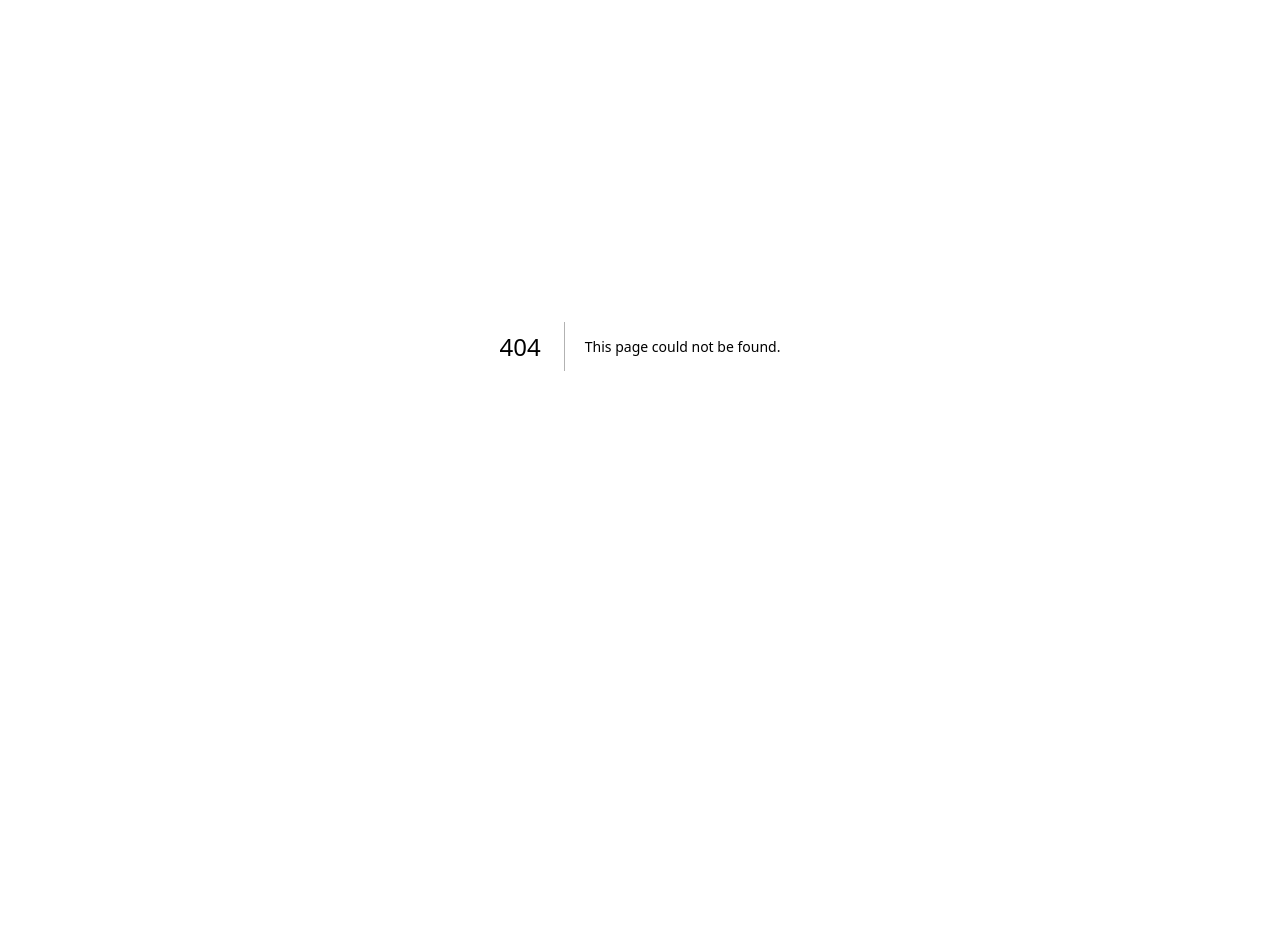
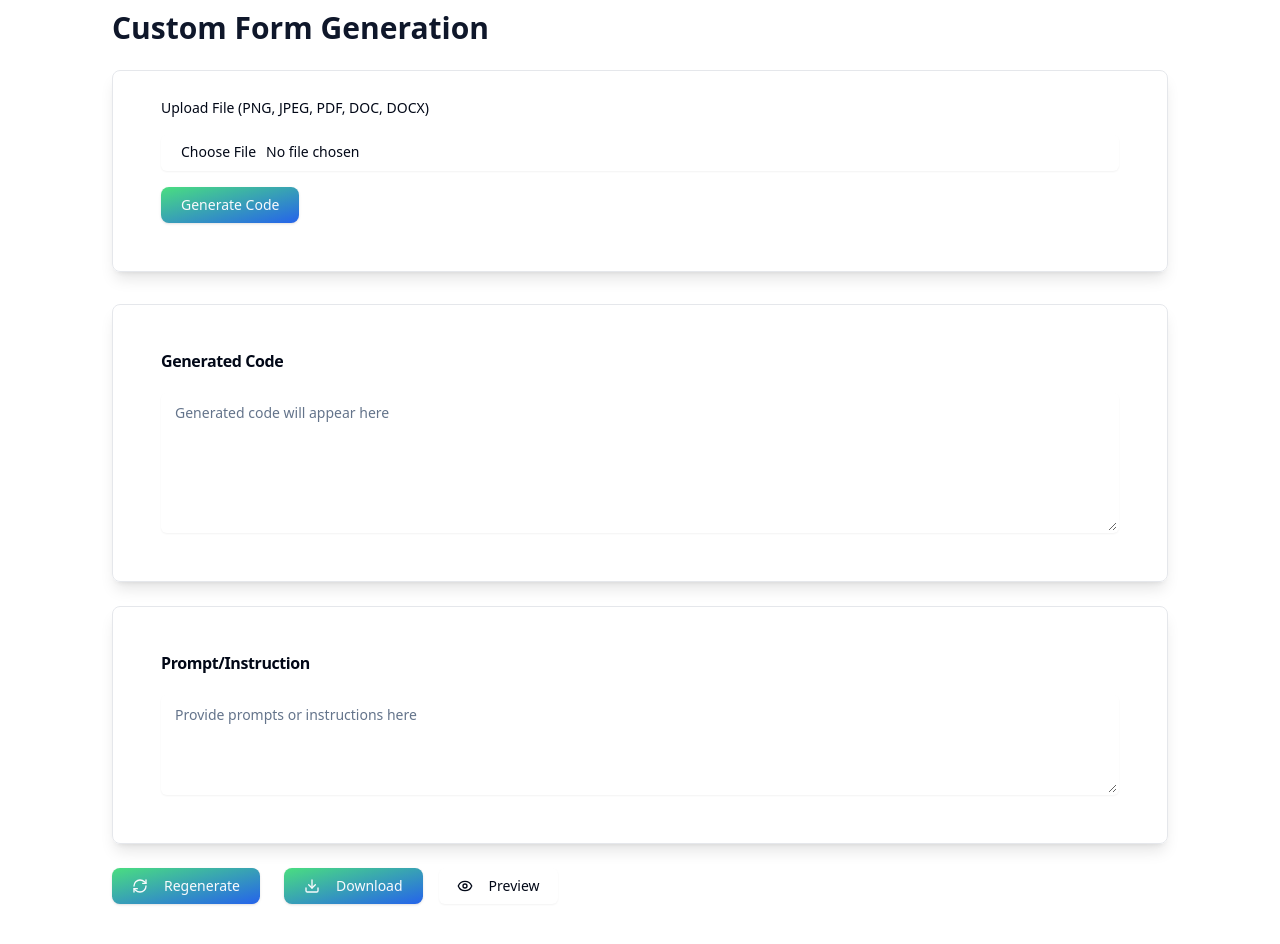
Before and after one commit to Sayan-467/HumanizeAI-SDLC-App, a Next.js app: page /custom-form-generation in a window 1280 px wide. Before the commit this address had no page. Shown: the part 120-1064 px from the top of the page. Before the commit the page ends 866 px from the top, so only its background shows below. Built offline with nearby package versions, Linux system fonts and the light colour scheme.

Commit message:
custom-form-generation page added

```diff
--- /dev/null
+++ b/app/custom-form-generation/page.js
@@ -0,0 +1,109 @@
+"use client"
+
+import { useState } from "react"
+import { Button } from "@/components/ui/button"
+import { Input } from "@/components/ui/input"
+import { Textarea } from "@/components/ui/textarea"
+import { Label } from "@/components/ui/label"
+import { Card, CardHeader, CardTitle, CardContent } from "@/components/ui/card"
+import { Eye, Download, RefreshCw } from "lucide-react"
+
+export default function CustomFormGenerationPage() {
+  const [uploadedFile, setUploadedFile] = useState(null)
+  const [generatedCode, setGeneratedCode] = useState("")
+  const [promptInstruction, setPromptInstruction] = useState("")
+
+  const handleFileChange = (e) => {
+    const file = e.target.files[0]
+    if (file && ["image/png", "image/jpeg", "application/pdf", "application/msword", "application/vnd.openxmlformats-officedocument.wordprocessingml.document"].includes(file.type)) {
+      setUploadedFile(file)
+    } else {
+      alert("Please upload a valid file (PNG, JPEG, PDF, DOC, DOCX).")
+    }
+  }
+
+  const handleGenerateCode = () => {
+    // Implement code generation logic here
+    console.log("Generating code...")
+  }
+
+  const handleRegenerateCode = () => {
+    // Implement code regeneration logic here
+    console.log("Regenerating code...")
+  }
+
+  const handleDownload = () => {
+    // Implement download functionality here
+    console.log("Downloading generated code...")
+  }
+
+  const handlePreview = () => {
+    // Implement preview functionality here
+    console.log("Previewing generated code...")
+  }
+
+  return (
+    <div className="container mx-auto px-28 py-16">
+      <h1 className="text-3xl font-bold text-primary mb-6">Custom Form Generation</h1>
+      <Card className="fancy-glass fancy-shadow p-6">
+        <CardContent className="space-y-4">
+          <Label htmlFor="file-upload">Upload File (PNG, JPEG, PDF, DOC, DOCX)</Label>
+          <Input
+            id="file-upload"
+            type="file"
+            accept=".png,.jpeg,.jpg,.pdf,.doc,.docx"
+            onChange={handleFileChange}
+            className="fancy-border"
+          />
+          <Button onClick={handleGenerateCode} className="fancy-button">
+            Generate Code
+          </Button>
+        </CardContent>
+      </Card>
+
+      <div className="mt-8 space-y-6">
+        <Card className="fancy-glass fancy-shadow p-6">
+          <CardHeader>
+            <CardTitle>Generated Code</CardTitle>
+          </CardHeader>
+          <CardContent>
+            <Textarea
+              value={generatedCode}
+              onChange={(e) => setGeneratedCode(e.target.value)}
+              placeholder="Generated code will appear here"
+              rows={6}
+              className="fancy-border"
+            />
+          </CardContent>
+        </Card>
+
+        <Card className="fancy-glass fancy-shadow p-6">
+          <CardHeader>
+            <CardTitle>Prompt/Instruction</CardTitle>
+          </CardHeader>
+          <CardContent>
+            <Textarea
+              value={promptInstruction}
+              onChange={(e) => setPromptInstruction(e.target.value)}
+              placeholder="Provide prompts or instructions here"
+              rows={4}
+              className="fancy-border"
+            />
+          </CardContent>
+        </Card>
+      </div>
+
+      <div className="mt-6 flex space-x-4">
+        <Button onClick={handleRegenerateCode} className="fancy-button">
+          <RefreshCw className="mr-2 h-4 w-4" /> Regenerate
+        </Button>
+        <Button onClick={handleDownload} className="fancy-button">
+          <Download className="mr-2 h-4 w-4" /> Download
+        </Button>
+        <Button onClick={handlePreview} variant="outline" className="fancy-border">
+          <Eye className="mr-2 h-4 w-4" /> Preview
+        </Button>
+      </div>
+    </div>
+  )
+}
--- a/app/custom-report-generation/page.js
+++ /dev/null
@@ -1,146 +0,0 @@
-'use client';
-
-import { useState } from 'react';
-import { Button } from "@/components/ui/button";
-import { Input } from "@/components/ui/input";
-import { Label } from "@/components/ui/label";
-import { Textarea } from "@/components/ui/textarea";
-import { Card, CardContent, CardHeader, CardTitle } from "@/components/ui/card";
-import { Tabs, TabsContent, TabsList, TabsTrigger } from "@/components/ui/tabs";
-import Link from 'next/link';
-
-export default function CustomReportGenerationPage() {
-  const [reports, setReports] = useState([]);
-  const [generatedCode, setGeneratedCode] = useState('');
-  const [abapCode, setAbapCode] = useState('');
-
-  const handleNewReport = (e) => {
-    e.preventDefault();
-    const formData = new FormData(e.target);
-    const newReport = {
-      name: formData.get('reportName'),
-      requirement: (formData.get('requirement')?.name) || '',
-      instructions: formData.get('instructions'),
-    };
-    setReports([...reports, newReport]);
-    generateABAPCode(newReport);
-    e.target.reset();
-  };
-
-  const generateABAPCode = (report) => {
-    const code = `REPORT ${report.name.toUpperCase().replace(/\s/g, '_')}.
-
-* Generated based on: ${report.requirement}
-* Instructions: ${report.instructions}
-
-DATA: lt_data TYPE TABLE OF ty_data,
-      ls_data TYPE ty_data.
-
-* Fetch data
-SELECT * FROM your_table INTO TABLE @lt_data.
-
-* Process data
-LOOP AT lt_data INTO ls_data.
-  * Your custom logic here
-ENDLOOP.
-
-* Output report
-cl_salv_table=>factory(
-  IMPORTING
-    r_salv_table = DATA(lo_alv)
-  CHANGING
-    t_table      = lt_data
-).
-
-lo_alv->display( ).`;
-
-    setAbapCode(code);
-  };
-
-  return (
-    <div className="container mx-auto px-28 py-16">
-      <Link href="/projects/1">
-        <Button variant="outline" className="mb-4 fancy-border">
-          ← Back to Project
-        </Button>
-      </Link>
-      <h1 className="text-3xl font-bold text-primary mb-6">Custom Report Generation</h1>
-
-      <Tabs defaultValue="new" className="space-y-4">
-        <TabsList className="grid w-full grid-cols-2 fancy-glass">
-          <TabsTrigger value="new" className="fancy-border">New Report</TabsTrigger>
-          <TabsTrigger value="existing" className="fancy-border">Existing Reports</TabsTrigger>
-        </TabsList>
-
-        <TabsContent value="new">
-          <Card className="fancy-glass fancy-shadow">
-            <CardHeader>
-              <CardTitle>Create New Report</CardTitle>
-            </CardHeader>
-            <CardContent>
-              <form onSubmit={handleNewReport} className="space-y-4">
-                <div className="space-y-2">
-                  <Label htmlFor="requirement">Upload Excel File</Label>
-                  <Input id="requirement" name="requirement" type="file" required className="fancy-border" />
-                </div>
-                <div className="space-y-2">
-                  <Label htmlFor="reportName">Report Name</Label>
-                  <Input id="reportName" name="reportName" placeholder="Enter report name" required className="fancy-border" />
-                </div>
-                <div className="space-y-2">
-                  <Label htmlFor="instructions">Additional Instructions (Optional)</Label>
-                  <Textarea id="instructions" name="instructions" placeholder="Enter instructions" required className="fancy-border" />
-                </div>
-                <div className="space-y-2">
-                  <Label htmlFor="parameters">Selection Parameters</Label>
-                  <Textarea id="parameters" name="parameters" placeholder="Enter selection paramaters" required className="fancy-border" />
-                </div>
-                <div className="space-y-2">
-                  <Label htmlFor="output">Output Fields</Label>
-                  <Textarea id="output" name="output" placeholder="Output fields will be shown here" required className="fancy-border" />
-                </div>
-                <Button type="submit" className="fancy-button">ABAP Code Generation</Button>
-              </form>
-            </CardContent>
-          </Card>
-        </TabsContent>
-
-        <TabsContent value="existing">
-          <Card className="fancy-glass fancy-shadow">
-            <CardHeader>
-              <CardTitle>Existing Reports</CardTitle>
-            </CardHeader>
-            <CardContent>
-              {reports.length === 0 ? (
-                <p>No reports created yet.</p>
-              ) : (
-                <ul className="space-y-4">
-                  {reports.map((report, index) => (
-                    <li key={index} className="fancy-border p-4 rounded-lg">
-                      <h3 className="font-bold">{report.name}</h3>
-                      <p>Requirement: {report.requirement}</p>
-                      <Button onClick={() => generateABAPCode(report)} className="mt-2 fancy-button">Generate ABAP Code</Button>
-                    </li>
-                  ))}
-                </ul>
-              )}
-            </CardContent>
-          </Card>
-        </TabsContent>
-      </Tabs>
-
-      {abapCode && (
-        <Card className="mt-8 fancy-glass fancy-shadow">
-          <CardHeader>
-            <CardTitle>Generated ABAP Code</CardTitle>
-          </CardHeader>
-          <CardContent>
-            <pre className="bg-gray-100 p-4 rounded-lg overflow-x-auto">
-              <code>{abapCode}</code>
-            </pre>
-          </CardContent>
-        </Card>
-      )}
-    </div>
-  );
-}
--- a/components/project-tabs.js
+++ b/components/project-tabs.js
@@ -168,7 +168,7 @@ export function ProjectTabs({
 
       {/* Realize Tab */}
       <TabsContent value="realize" className="mt-6 space-y-6">
-        <Card className="fancy-glass fancy-shadow">
+        {/* <Card className="fancy-glass fancy-shadow">
           <CardHeader>
             <CardTitle>Standard Configuration</CardTitle>
           </CardHeader>
@@ -177,15 +177,18 @@ export function ProjectTabs({
               Configure all the processes selected during the DDA phase and in the detailed requirements phase.
             </p>
           </CardContent>
-        </Card>
+        </Card> */}
         <Card className="fancy-glass fancy-shadow">
           <CardHeader>
-            <CardTitle>Custom Workflow (WRICEF) code generation</CardTitle>
+            <CardTitle>Code Generation for Custom Form</CardTitle>
           </CardHeader>
           <CardContent>
             <p className="text-gray-600">
               Generate code for a custom workflow requirement that is not present in SAP by default.
             </p>
+            <Link href="/custom-form-generation">
+              <Button className="mt-4 fancy-button">Code Generation</Button>
+            </Link>
           </CardContent>
         </Card>
       </TabsContent>
```
